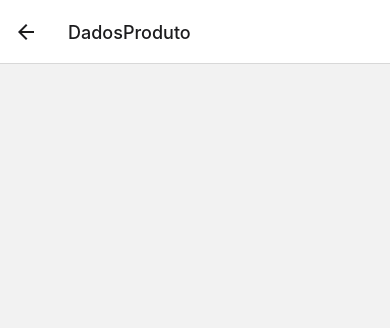
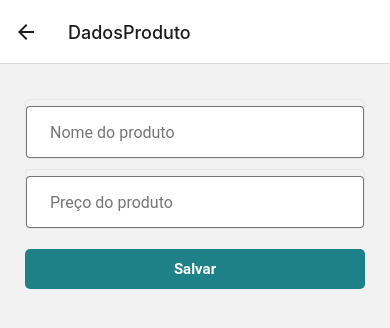
Before and after one commit to RA4Z/react-native-firebase-authentication, a React Native app: screen /DadosProduto in a window 390 px wide. Shown: the top 328 px of the page. Built offline with nearby package versions, Linux system fonts and the light colour scheme; no server answers.

Commit message:
Criação do formulário para preencher dados para o novo produto!

```diff
--- a/src/telas/DadosProduto/estilos.js
+++ b/src/telas/DadosProduto/estilos.js
@@ -0,0 +1,10 @@
+import { StyleSheet } from "react-native";
+
+export default StyleSheet.create({
+    container: {
+        flex: 1,
+        alignItems: 'flex-start',
+        justifyContent: 'flex-start',
+        padding: 25
+    }
+})
--- a/src/telas/DadosProduto/index.js
+++ b/src/telas/DadosProduto/index.js
@@ -1,9 +1,26 @@
 import { View } from "react-native"
+import { EntradaTexto } from '../../componentes/EntradaTexto'
+import Botao from '../../componentes/Botao';
+import estilos from "./estilos";
+import React, { useState } from 'react';
 
 export default function DadosProduto() {
+    const [nome, setNome] = useState('');
+    const [preco, setPreco] = useState('');
+
     return (
-        <View>
-
+        <View style={estilos.container}>
+            <EntradaTexto
+                label='Nome do produto'
+                value={nome}
+                onChangeText={texto => setNome(texto)}
+            />
+            <EntradaTexto
+                label='Preço do produto'
+                value={preco}
+                onChangeText={texto => setPreco(texto)}
+            />
+            <Botao onPress={() => {}}>Salvar</Botao>
         </View>
     )
 }
```
